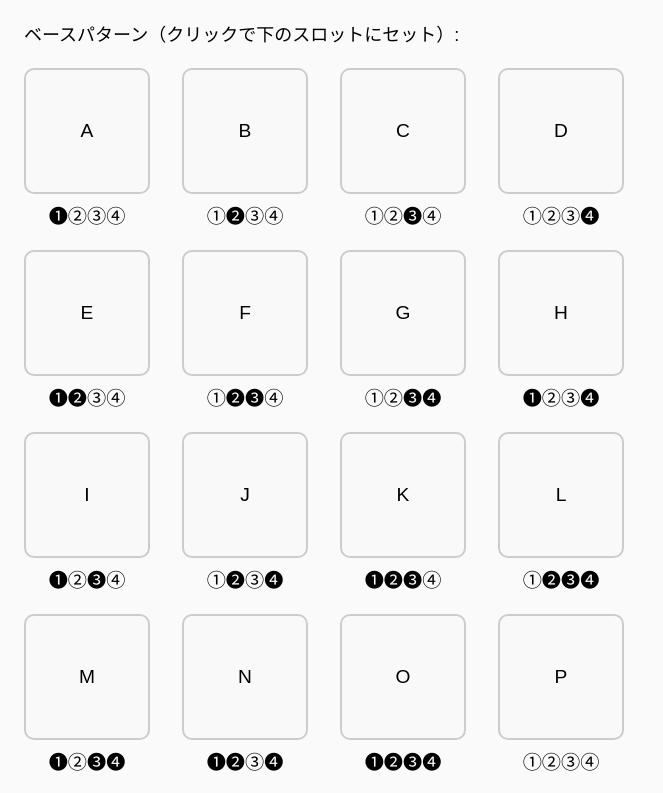
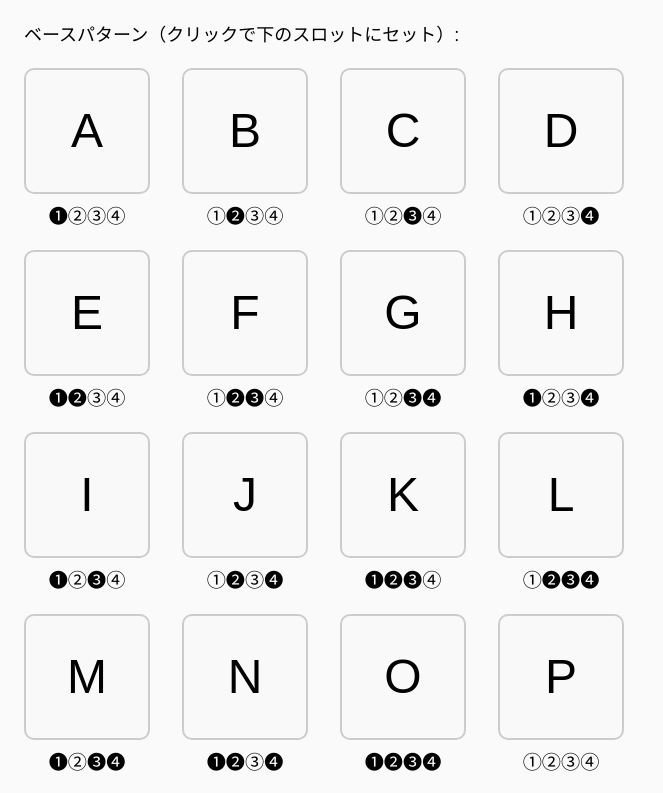
Before and after one commit to rhythm-pattern-metronome/rhythm-pattern-metronome.github.io, a plain HTML site: page index.html in a window 1280 px wide. Shown: the top 793 px of the page, without its empty margins (0-663 px from the left). Drawn offline with Linux system fonts and the light colour scheme.

Commit message:
Update index.html

```diff
--- a/index.html
+++ b/index.html
@@ -59,7 +59,7 @@
       border-radius: 10px;
       background-color: #f9f9f9;
       padding: 1rem;
-      font-size: 1.2rem;
+      font-size: 3rem;
       width: 100%;
       height: auto;
       align-items: center;
```
